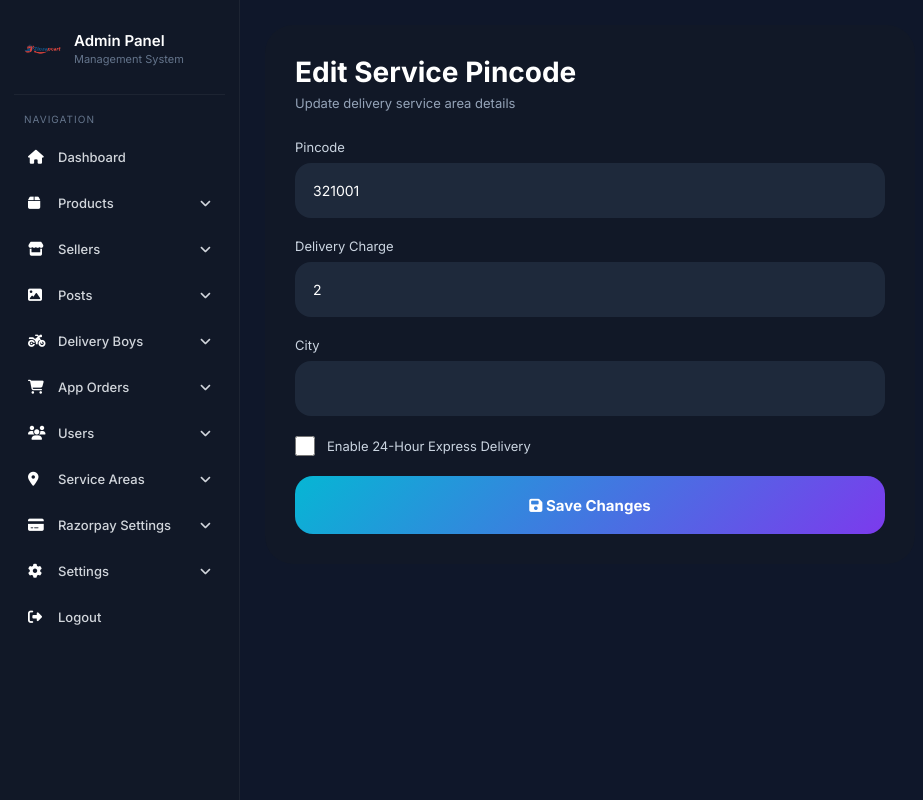
After one commit to Teja080910/ecommers-app, a PHP site: page /edit-pincode.php?id=32 in a window 1280 px wide. The commit adds this page. Shown: the whole page, without its empty margins (0-923 px from the left). Run offline with PHP 8.4, Linux system fonts and the light colour scheme; a user stored in the database is signed in; data comes from the database, SQL or seed files in the repository.

Commit message:
Add working product share deep link and 24-hour delivery estimates
- Product share button now shares a real https://.../product.php?id=
  link with a public fallback page (product image/name/price + "Open
  in App" button), instead of a broken URL that 404'd
- Add zipzapcart:// custom scheme (Android intent-filter + iOS
  URL type) and app_links listener in main.dart to route shared links
  straight to the product page, reusing the existing navigatorKey
  push pattern already used for FCM notification taps
- Fix malformed AndroidManifest.xml (usesCleartextTraffic was an
  orphaned attribute outside the <application> tag)
- Add city + is_express columns to service_pincodes; admin can mark
  a pincode as 24-hour express via Add/Edit Pincode (new edit page —
  the link already existed but 404'd, no edit-pincode.php existed)
- check_delivery now returns a real estimate_text ("within 24 hours"
  vs next-day) and fixes a string-interpolated SQL query in the same
  action
- Show the delivery estimate on both the product page (upgrading the
  existing flat "+1 day" chip) and checkout (new, next to the
  existing delivery charge line)

```diff
--- /dev/null
+++ b/Backend/admin/edit-pincode.php
@@ -0,0 +1,303 @@
+<?php
+session_start();
+
+require_once 'db.php';
+
+/* LOGIN CHECK */
+
+if(!isset($_SESSION['admin_id'])){
+
+    header("Location:index.php");
+    exit;
+}
+
+$id = intval($_GET['id'] ?? 0);
+
+$stmt = $pdo->prepare("SELECT * FROM service_pincodes WHERE id=?");
+$stmt->execute([$id]);
+$pincode = $stmt->fetch();
+
+if(!$pincode){
+
+    header("Location:all-pincodes.php");
+    exit;
+}
+
+$success = "";
+$error = "";
+
+/* UPDATE PINCODE */
+
+if(isset($_POST['edit_pincode'])){
+
+    $pincode_val = trim($_POST['pincode']);
+    $delivery_charge = trim($_POST['delivery_charge']);
+    $city = trim($_POST['city']);
+    $is_express = isset($_POST['is_express']) ? 1 : 0;
+
+    if($pincode_val == "" || $delivery_charge == ""){
+
+        $error = "All fields are required";
+
+    }else{
+
+        $update = $pdo->prepare("
+            UPDATE service_pincodes
+            SET pincode=?, delivery_charge=?, city=?, is_express=?
+            WHERE id=?
+        ");
+
+        $run = $update->execute([
+            $pincode_val,
+            $delivery_charge,
+            $city,
+            $is_express,
+            $id
+        ]);
+
+        if($run){
+
+            $success = "Pincode updated successfully";
+
+            $stmt = $pdo->prepare("SELECT * FROM service_pincodes WHERE id=?");
+            $stmt->execute([$id]);
+            $pincode = $stmt->fetch();
+
+        }else{
+
+            $error = "Failed to update pincode";
+        }
+    }
+}
+?>
+
+<!DOCTYPE html>
+<html lang="en">
+<head>
+
+<meta charset="UTF-8">
+
+<meta name="viewport"
+content="width=device-width,
+initial-scale=1.0">
+
+<title>
+Edit Pincode
+</title>
+
+<link rel="stylesheet"
+href="https://cdnjs.cloudflare.com/ajax/libs/font-awesome/6.5.2/css/all.min.css">
+
+<link href="https://fonts.googleapis.com/css2?family=Inter:wght@300;400;500;600;700&display=swap"
+rel="stylesheet">
+
+<style>
+
+*{
+    margin:0;
+    padding:0;
+    box-sizing:border-box;
+    font-family:'Inter',sans-serif;
+}
+
+body{
+    background:#0f172a;
+    color:#fff;
+}
+
+.main-content{
+    margin-left:240px;
+    padding:28px;
+}
+
+.form-card{
+    background:#111827;
+    border-radius:28px;
+    padding:30px;
+    max-width:650px;
+}
+
+.page-title{
+    font-size:28px;
+    font-weight:700;
+    margin-bottom:6px;
+}
+
+.page-sub{
+    font-size:13px;
+    color:#94a3b8;
+    margin-bottom:28px;
+}
+
+.alert{
+    padding:15px 18px;
+    border-radius:14px;
+    margin-bottom:20px;
+    font-size:13px;
+    font-weight:500;
+}
+
+.success{
+    background:#16a34a20;
+    color:#4ade80;
+}
+
+.error{
+    background:#ef444420;
+    color:#f87171;
+}
+
+.input-box{
+    margin-bottom:20px;
+}
+
+.input-box label{
+    display:block;
+    margin-bottom:8px;
+    font-size:13px;
+    color:#cbd5e1;
+}
+
+.input-box input{
+    width:100%;
+    height:55px;
+    border:none;
+    outline:none;
+    background:#1e293b;
+    border-radius:16px;
+    padding:0 18px;
+    color:#fff;
+    font-size:14px;
+}
+
+.submit-btn{
+    width:100%;
+    height:58px;
+    border:none;
+    border-radius:18px;
+    background:linear-gradient(
+        135deg,
+        #06b6d4,
+        #7c3aed
+    );
+    color:#fff;
+    font-size:15px;
+    font-weight:700;
+    cursor:pointer;
+    transition:.3s;
+}
+
+.submit-btn:hover{
+    opacity:.92;
+}
+
+@media(max-width:900px){
+
+    .main-content{
+        margin-left:0;
+        padding:85px 15px 20px;
+    }
+
+    .form-card{
+        padding:24px;
+    }
+}
+
+</style>
+
+</head>
+<body>
+
+<?php include 'nav.php'; ?>
+
+<div class="main-content">
+
+    <div class="form-card">
+
+        <div class="page-title">
+            Edit Service Pincode
+        </div>
+
+        <div class="page-sub">
+            Update delivery service area details
+        </div>
+
+        <?php if($success != ""){ ?>
+        <div class="alert success"><?php echo $success; ?></div>
+        <?php } ?>
+
+        <?php if($error != ""){ ?>
+        <div class="alert error"><?php echo $error; ?></div>
+        <?php } ?>
+
+        <form method="POST">
+
+            <div class="input-box">
+
+                <label>Pincode</label>
+
+                <input
+                type="text"
+                name="pincode"
+                maxlength="10"
+                value="<?php echo htmlspecialchars($pincode['pincode']); ?>"
+                required>
+
+            </div>
+
+            <div class="input-box">
+
+                <label>Delivery Charge</label>
+
+                <input
+                type="number"
+                name="delivery_charge"
+                value="<?php echo htmlspecialchars($pincode['delivery_charge']); ?>"
+                required>
+
+            </div>
+
+            <div class="input-box">
+
+                <label>City</label>
+
+                <input
+                type="text"
+                name="city"
+                value="<?php echo htmlspecialchars($pincode['city'] ?? ''); ?>">
+
+            </div>
+
+            <div class="input-box" style="display:flex;align-items:center;gap:12px;">
+
+                <input
+                type="checkbox"
+                name="is_express"
+                id="is_express"
+                style="width:20px;height:20px;"
+                <?php echo !empty($pincode['is_express']) ? 'checked' : ''; ?>>
+
+                <label for="is_express" style="margin:0;">
+                    Enable 24-Hour Express Delivery
+                </label>
+
+            </div>
+
+            <button
+            type="submit"
+            name="edit_pincode"
+            class="submit-btn">
+
+                <i class="fa-solid fa-floppy-disk"></i>
+                Save Changes
+
+            </button>
+
+        </form>
+
+    </div>
+
+</div>
+
+</body>
+</html>
--- a/ZIPZAPCART_APP/Zipzapcart/pubspec.yaml
+++ b/ZIPZAPCART_APP/Zipzapcart/pubspec.yaml
@@ -50,6 +50,7 @@ dependencies:
   razorpay_flutter: ^1.4.5
   cached_network_image: ^3.3.1
   share_plus: ^12.0.2
+  app_links: ^6.3.2
   image_picker: ^1.2.2
   url_launcher: ^6.3.2
   easy_localization: ^3.0.7
```
Also changed, not shown: Backend/admin/add-pincode.php (+52 -2 lines), Backend/admin/all-pincodes.php (+56 -8 lines), Backend/admin/migrate_express_pincode.php (added, +21 -0 lines), Backend/app/api.php (+33 -10 lines), Backend/app/product.php (added, +156 -0 lines), ZIPZAPCART_APP/Zipzapcart/android/app/src/main/AndroidManifest.xml (+10 -2 lines), 5 other files.
